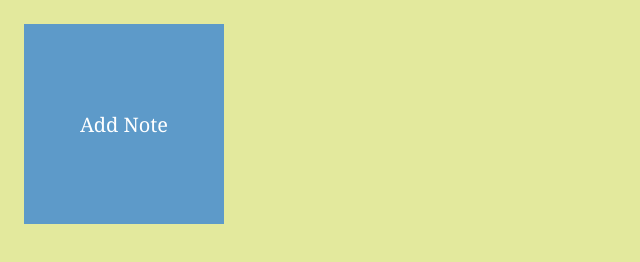
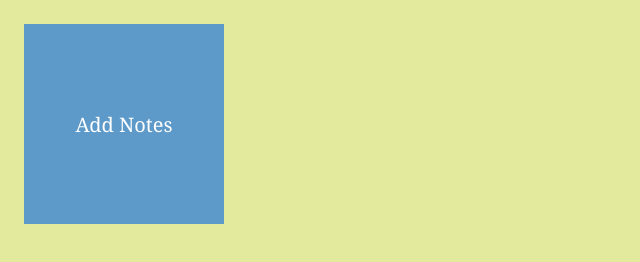
Before and after one commit to vinoth683/sticky-notes, a plain HTML site: page index.html in a window 1280 px wide. Shown: the full height of the page, 0-640 px from the left. Drawn offline with Linux system fonts and the light colour scheme.

Commit message:
change from note to notes

```diff
--- a/index.html
+++ b/index.html
@@ -9,7 +9,7 @@
 <body>
       <div id="container">
 
-        <button class="btn-add">Add Note</button>
+        <button class="btn-add">Add Notes</button>
       </div>
       <script src="Script.js"></script>
 </body>
```
